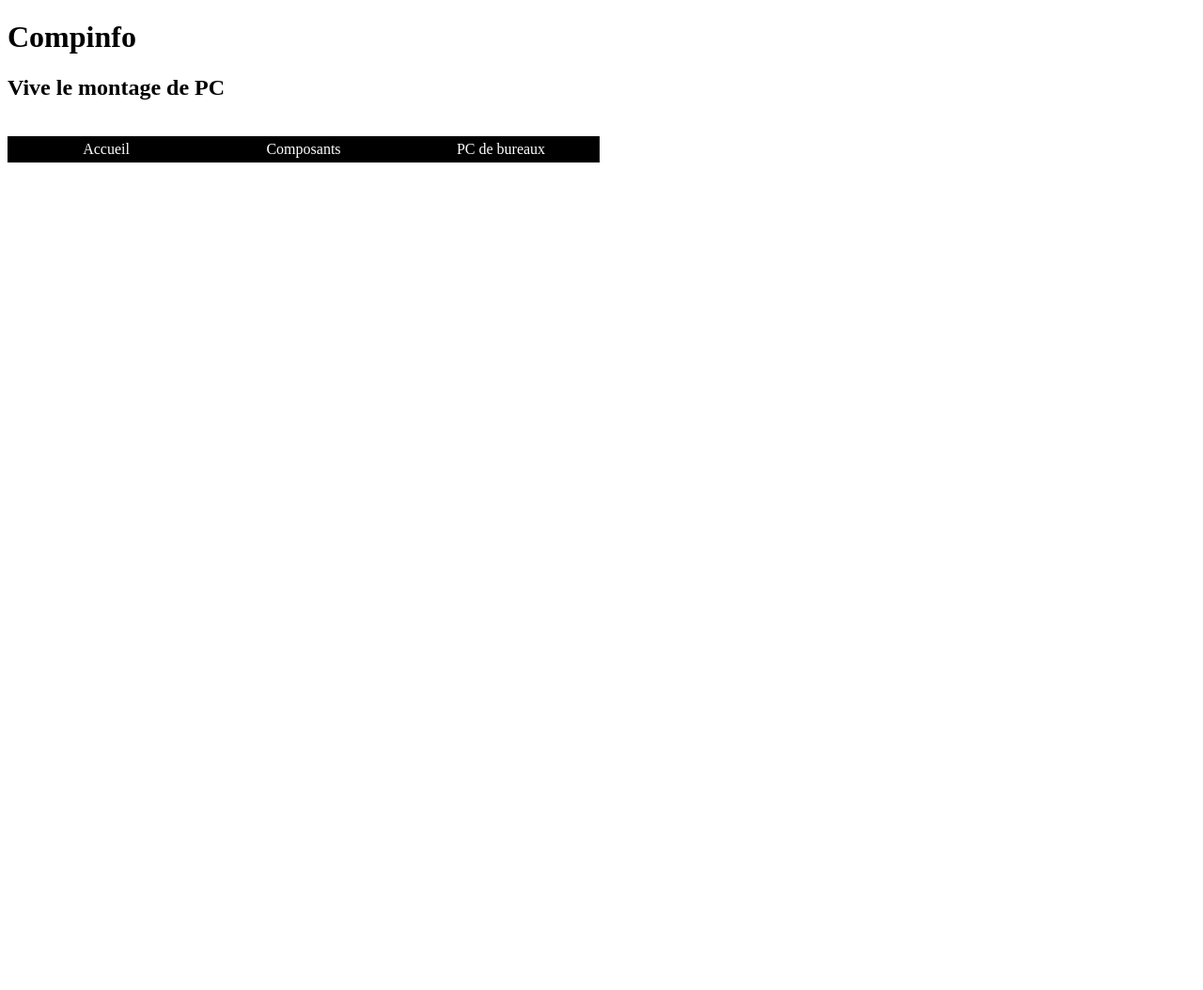
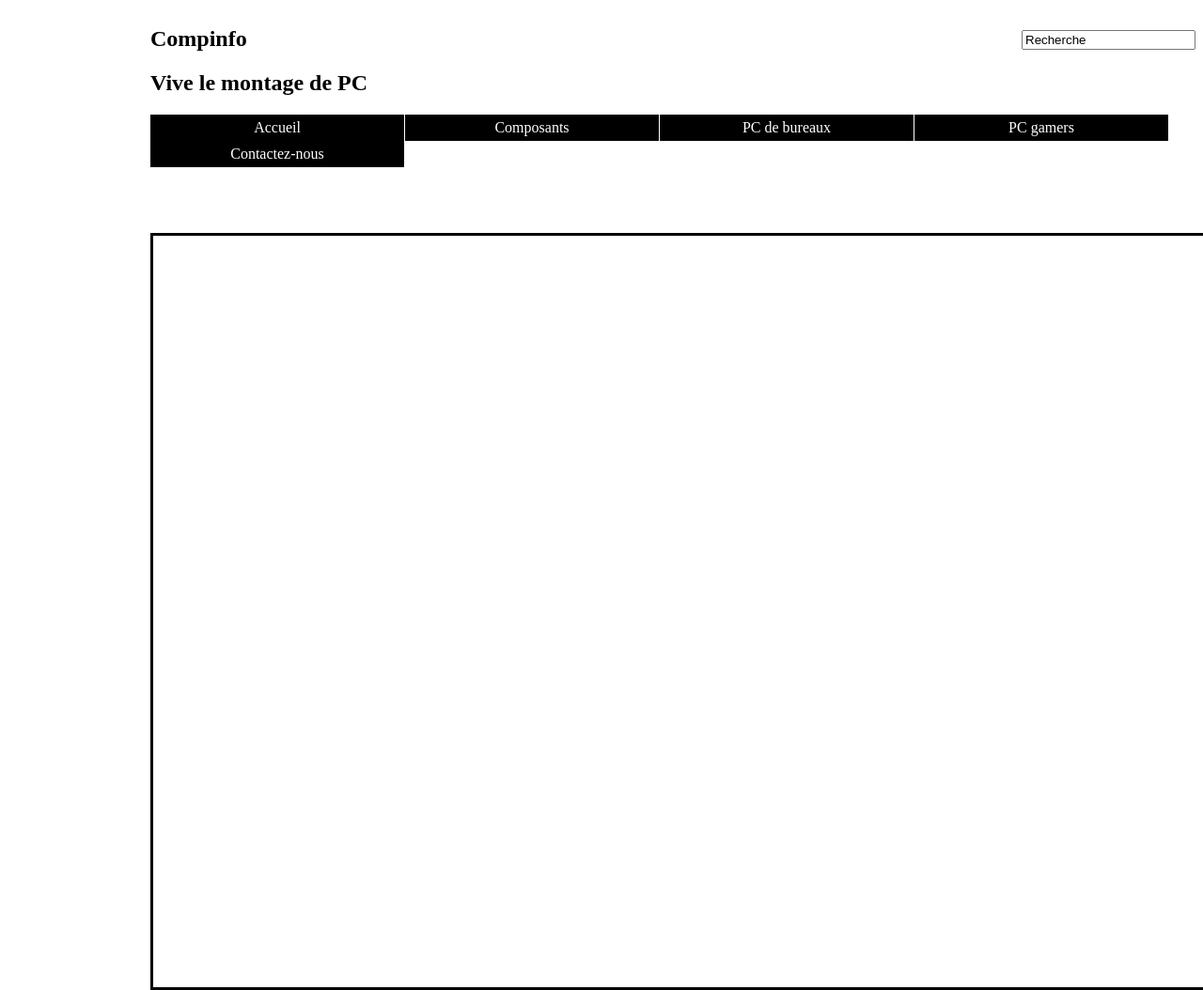
Before and after one commit to Irokotia/Projet_PHP, a PHP site: page / in a window 1280 px wide; the page is wider, and only the part inside the window is pictured. Shown: that part at 94% size. Before the commit the page ends 173 px from the top of that part, so only its background shows below. Run offline with PHP 8.4, Linux system fonts and the light colour scheme.

Commit message:
Modification page index

```diff
--- a/PROJET_PHP/Vues/index.css
+++ b/PROJET_PHP/Vues/index.css
@@ -11,15 +11,30 @@
  padding:0;
  background-color:black;
  }
+
+section {
+  position: absolute;
+  left : 10em;
+}
+
+ #form2 {
+   position: absolute;
+   top: 1.5em;
+   right: 0.5em;
+
+ }
+
 #menuprincipal li a {
  display:block;
- width:200px;
+ width:260px;
  color:white;
+ border-right: 1px solid white;
  text-decoration:none;
  padding:5px;
  }
 #menuprincipal li a:hover {
  color:#FFD700;
+ border-bottom: 2px solid white; padding-bottom: 5px;
  }
 
  #menuprincipal ul li ul {
@@ -36,3 +51,12 @@
  #menuprincipal li ul {
   position:absolute;
   }
+
+div.relative {
+      position: relative;
+      width: 1347px;
+      height: 800px;
+      border: 3px solid black;
+      top :15em;
+      left : 9.5em;
+  }
--- a/PROJET_PHP/Vues/index.html
+++ b/PROJET_PHP/Vues/index.html
@@ -3,11 +3,17 @@
   <head>
     <meta charset="utf-8">
     <title>Page d'accueil</title>
-  </head>
   <link rel="stylesheet" type="text/css" href="index.css">
+  <section>
   <h1>Compinfo</h1>
   <h2>Vive le montage de PC </h2>
-  <br/>
+  </head>
+
+  <form id="form2" name="form2" method="post" action="">
+    <label for="search"></label>
+    <input name="search" type="text" id="search" value="Recherche"/>
+  </form>
+
   <div id="menuprincipal">
   <ul>
     <li><a href="#">Accueil</a></li>
@@ -19,9 +25,13 @@
       </ul>
     </li>
     <li><a href="#">PC de bureaux</a></li>
+    <li><a href="#">PC gamers</a></li>
+    <li><a href="#">Contactez-nous</a></li>
+    </div>
+
   </ul>
-  </div>
+</section>
   <body>
-
+  <div class="relative"> </div>
   </body>
 </html>
```
